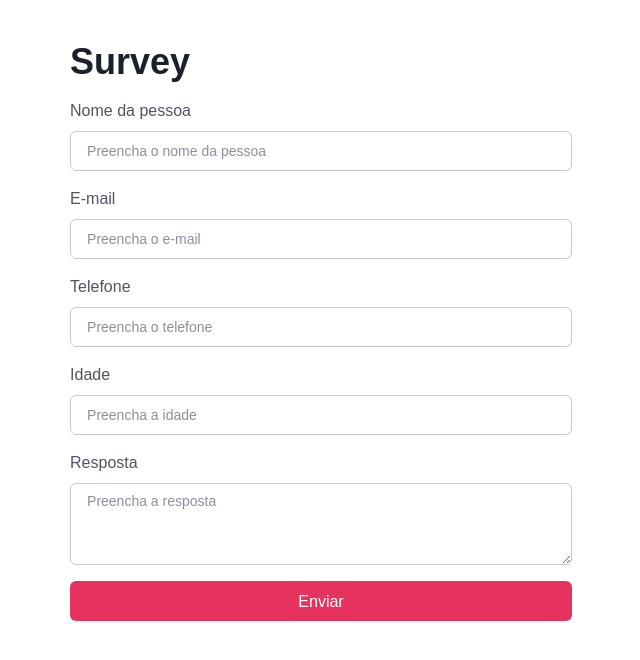
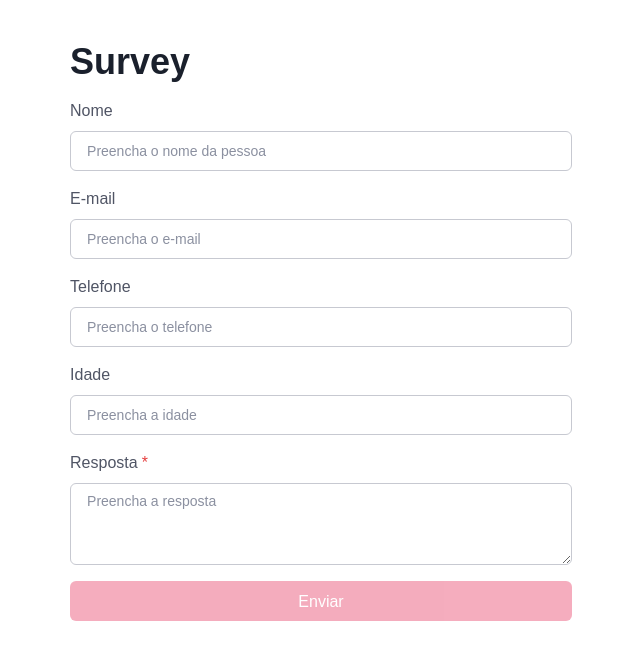
Before and after one commit to arthurbm/sp-applet-survey, a Next.js app: page /dashboard/survey/1 in a window 1280 px wide. Shown: the top 660 px of the page, without its empty margins (319-959 px from the left). Built offline with nearby package versions, Linux system fonts and the light colour scheme.

Commit message:
feat: make button load and disabled when necessary, adjust answer order and add isRequired prop to text area and use it on answer

```diff
--- a/src/components/text-area.tsx
+++ b/src/components/text-area.tsx
@@ -15,12 +15,14 @@ interface FieldProps extends Omit<TextareaProps, "children"> {
   fieldName: string;
   label?: string;
   labelProps?: FormLabelProps;
+  isRequired?: boolean;
 }
 
 export const TextAreaField = ({
   fieldName,
   label,
   labelProps,
+  isRequired,
   ...props
 }: FieldProps) => {
   const { register } = useFormContext();
@@ -63,7 +65,7 @@ export const TextAreaField = ({
 
   return (
     <Box w="full">
-      <FormControl isInvalid={!!error}>
+      <FormControl isInvalid={!!error} isRequired={isRequired}>
         {label && (
           <FormLabel
             htmlFor={fieldName}
--- a/src/pages/dashboard/survey/[point_id].tsx
+++ b/src/pages/dashboard/survey/[point_id].tsx
@@ -38,7 +38,7 @@ const Survey = () => {
       const age = data.age ? `Idade: ${data.age}` : "";
       const answer = `Resposta: ${data.answer}`;
 
-      const text = [answer, name, email, phone, age].join("\n");
+      const text = [name, email, phone, age, answer].join("\n");
 
       await mutateComment.mutateAsync({
         text: text,
@@ -72,7 +72,7 @@ const Survey = () => {
             <FormProvider {...methods}>
               <InputField
                 fieldName="name"
-                label="Nome da pessoa"
+                label="Nome"
                 placeholder="Preencha o nome da pessoa"
               />
 
@@ -98,9 +98,17 @@ const Survey = () => {
                 fieldName="answer"
                 label="Resposta"
                 placeholder={"Preencha a resposta"}
+                isRequired
               />
 
-              <Button type="submit" colorScheme="pink">
+              <Button
+                type="submit"
+                colorScheme="pink"
+                isDisabled={
+                  mutateComment.isPending || !methods.formState.isValid
+                }
+                isLoading={mutateComment.isPending}
+              >
                 Enviar
               </Button>
             </FormProvider>
```
